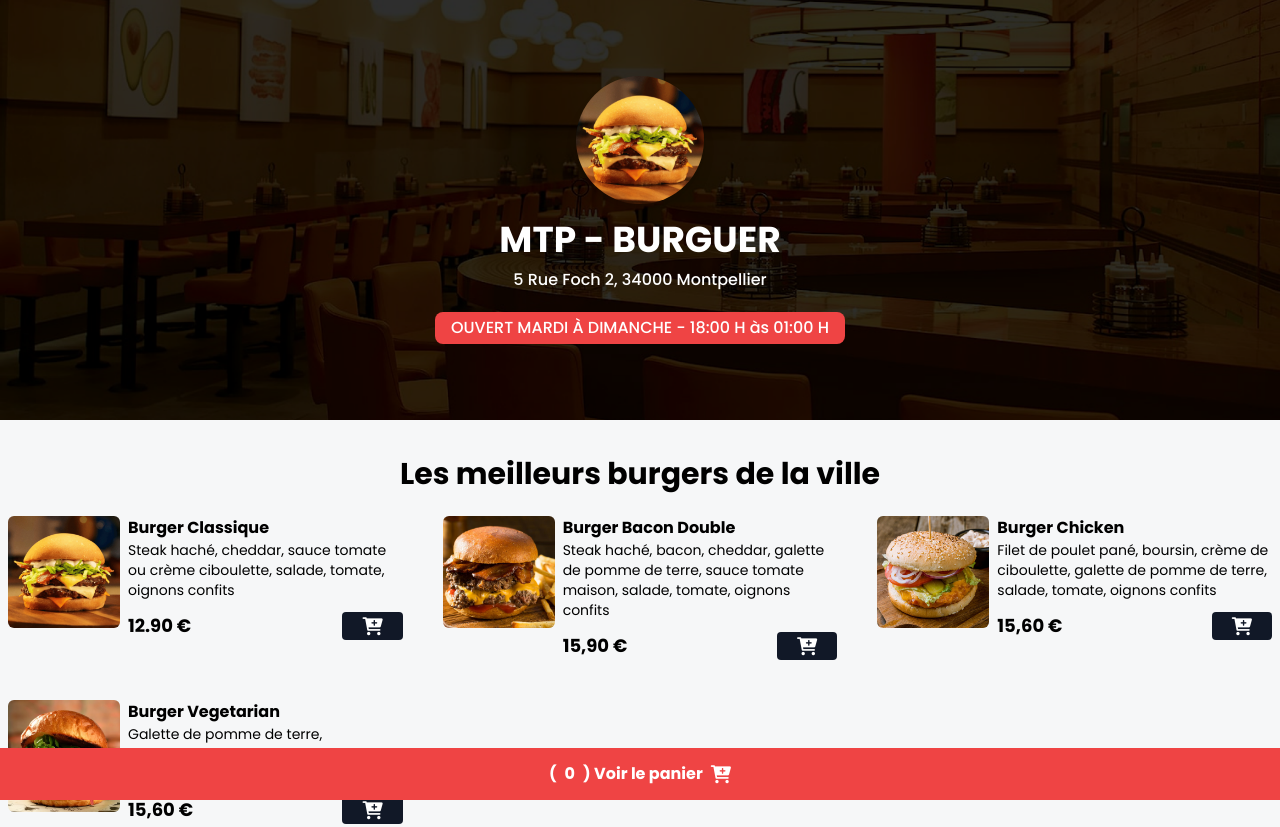
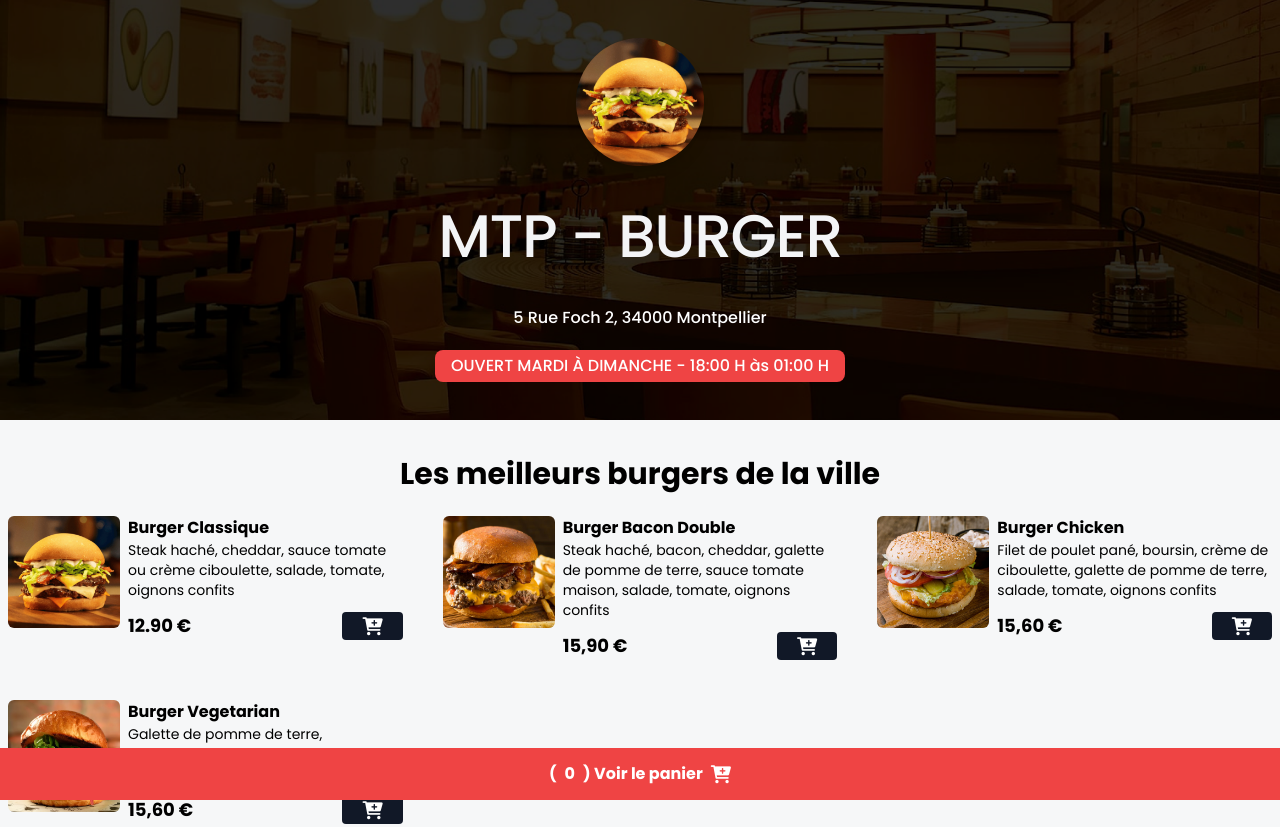
Before and after one commit to HigorZicaDev/mtp-burger, a website: page index.html in a window 1280 px wide. Shown: the top 827 px of the page. Drawn offline with nearby package versions, Linux system fonts and the light colour scheme.

Commit message:
update projet title and effect

```diff
--- a/index.html
+++ b/index.html
@@ -33,7 +33,13 @@
           alt="Logo MTP - BURGUER"
           class="w-32 h-32 rounded-full shadow-lg hover:scale-125 duration-300"
         />
-        <h1 class="text-4xl mt-4 mb-2 font-bold text-white">MTP - BURGUER</h1>
+        <section class="text-center my-10">
+          <p class="text-6xl font-medium tracking-tight">
+            <a href="/" class="relative inline-block before:absolute before:-inset-1 before:block before:-skew-y-3 text-gray-100 hover:text-slate-100 before:hover:bg-red-600 ">
+                <span class="relative skew-y-3">MTP - BURGER </span>
+            </a>
+          </p>
+        </section>
         <span class="text-white font-medium"
           >5 Rue Foch 2, 34000 Montpellier</span
         >
```
Also changed, not shown: css/output.css.
